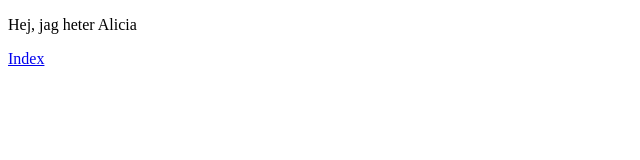
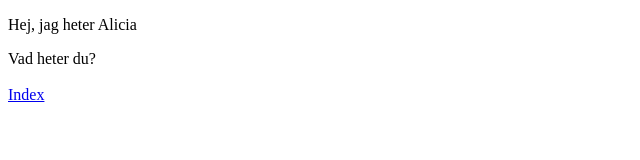
Before and after one commit to MrArdwolf/modul-1-grupp, a plain HTML site: page Alicia.html in a window 1280 px wide. Shown: the whole page, without its empty margins (0-640 px from the left). Drawn offline with Linux system fonts and the light colour scheme.

Commit message:
ändring

```diff
--- a/Alicia.html
+++ b/Alicia.html
@@ -9,6 +9,10 @@
     <p>
         Hej, jag heter Alicia
     </p>
+
+	<p> Vad heter du? </br>
+	<br>
+
     <a href="index.html">Index</a>
 </body>
 </html>
```
